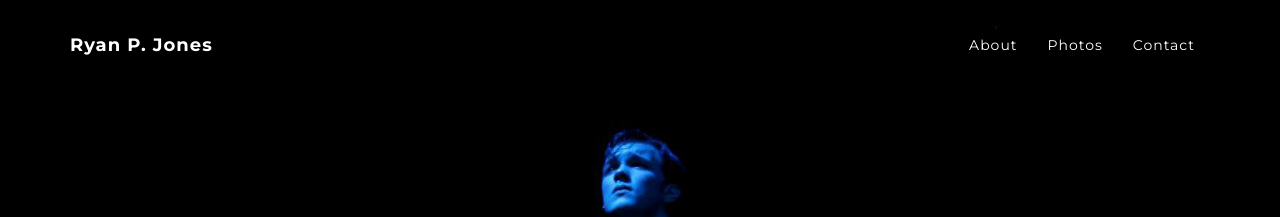
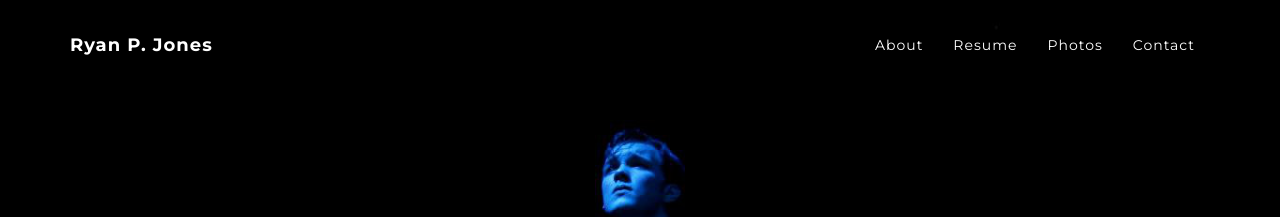
Before and after one commit to ryanpjones/ryanpjones.github.io, a Jekyll site: the page built from index.html, in a window 1280 px wide and 900 px high. Shown: the top 217 px of the window. Built offline with Jekyll 4.4.1, drawn with Linux system fonts in a browser that asks for light colours; nearby versions of some CDN libraries.

Commit message:
Add Resume navbar link

```diff
--- a/_includes/about.md
+++ b/_includes/about.md
@@ -8,6 +8,7 @@ Outside of his academic work, Ryan has traveled to work at regional theatres acr
 The following year, Ryan moved to Chicago where he joined the creative teams of Jedlicka Performing Arts Center, Moraine Valley Fine Arts Center, and the Plagiarists.  In 2014, he was thrilled to join the Actors Equity Association while working as Assistant Stage Manager on Ozark Actors Theatre’s 27th summer season.  Today, he is pursuing his MFA in Stage Management from Wayne State University in Detroit, MI, where he anticipates graduation in 2017.
 
 ![Ryan P. Jones](/static/img/Headshot.jpg){: .img-thumbnail}
+{: style="padding-top:50px" #resume}
 
 <a href="/download/Ryan-P-Jones_Resume_8-25-14.pdf" target="_blank" class="btn btn-default btn-lg">
 <i class="fa fa-file-pdf-o fa-fw"></i> View My Resume
--- a/_includes/navbar.html
+++ b/_includes/navbar.html
@@ -21,6 +21,9 @@
           <a class="page-scroll" href="#about">About</a>
         </li>
         <li>
+          <a class="page-scroll" href="#resume">Resume</a>
+        </li>
+        <li>
           <a class="page-scroll" href="#photos">Photos</a>
         </li>
         <li>
```
